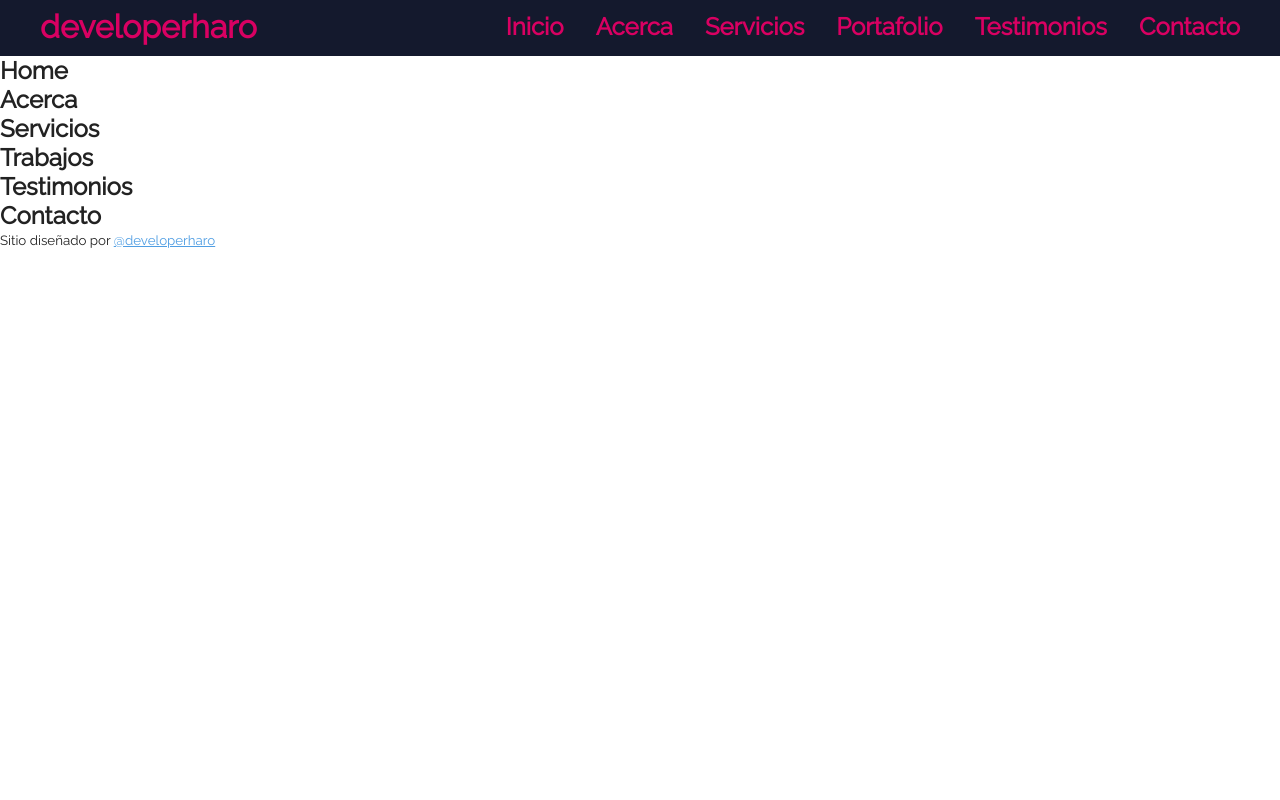
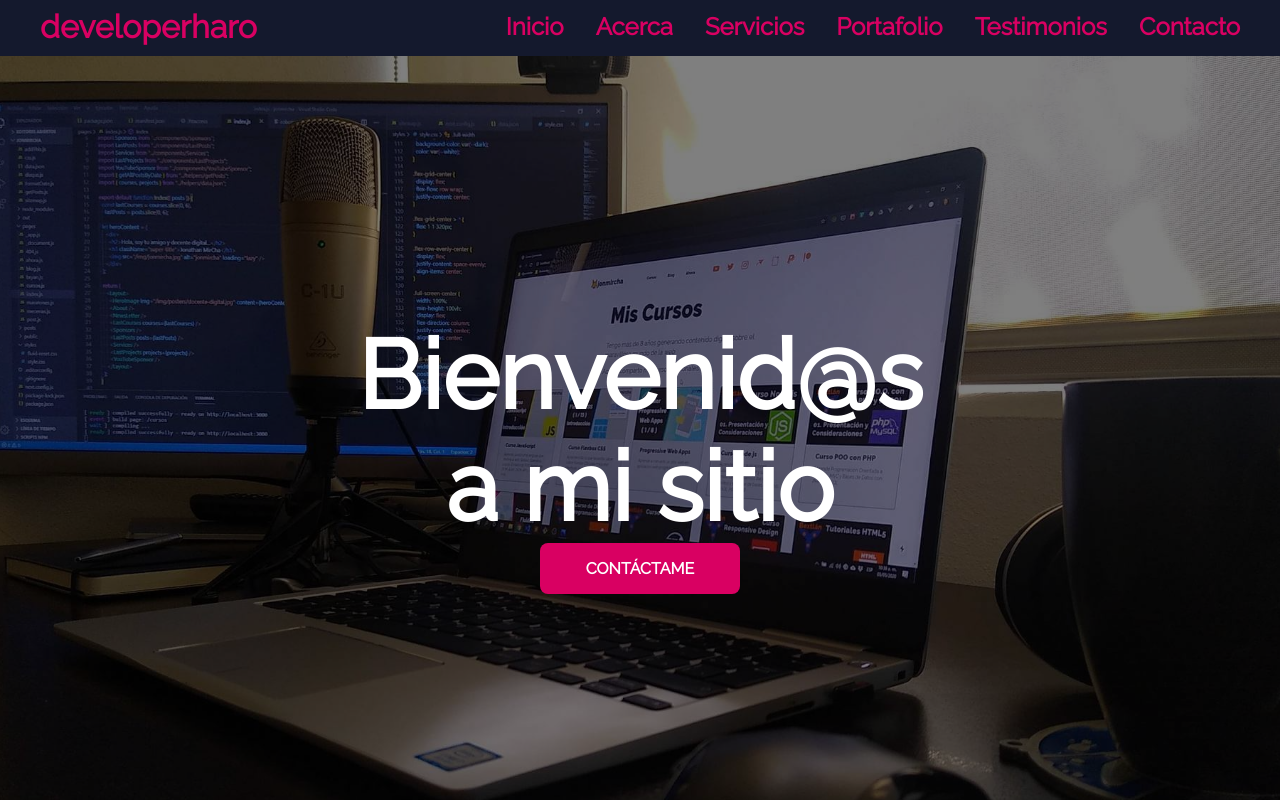
Before and after one commit to developerharo/portafolio-cv-landing, a plain HTML site: page index.html in a window 1280 px wide. Shown: the top 800 px of the page. Drawn offline with Linux system fonts and the light colour scheme.

Commit message:
Layout of home section and hero image component

```diff
--- a/index.html
+++ b/index.html
@@ -31,7 +31,16 @@
     </section>
   </header>
   <section id="inicio" class="home">
-    <h2>Home</h2>
+    <article class="hero-image" style="--hero-image: url('assets/hero-image-home.jpg'); --hero-attachment: fixed;">
+      <aside class="hero-image-opacity" style="--hero-opacity-color: var(--black-alpha-color)";>
+        <div class="hero-image-content">
+          <h2 class="hero-image-title" style="--hero-text-color: var(--white-color);">
+            Bienvenid@s <br> a mi sitio
+          </h2>
+          <a href="#contacto" class="btn">CONTÁCTAME</a>
+        </div>
+      </aside>
+    </article>
   </section>
   <section id="acerca" class="about">
     <h2>Acerca</h2>
--- a/style.css
+++ b/style.css
@@ -1,4 +1,4 @@
-/* 1:16:14 Maquetado móvil  menu */
+/* 2:04:00 Maquetado móvil  menu */
 
 /* Custom Properties */
 :root {
@@ -94,6 +94,30 @@ p{
 
 /* Components */
 
+/* HeroImage */
+.hero-image {
+  background-image: var(--hero-image);
+  background-repeat: no-repeat;
+  background-size: cover;
+  background-position: center;
+  text-align: center;
+  background-attachment: var(--hero-attachment);
+}
+
+.hero-image-title {
+  font-size: 7.5vw;
+  color: var(--hero-text-color);
+}
+
+.hero-image-opacity {
+  width: 100%;
+  min-height: 100vh;
+  display: flex;
+  justify-content: center;
+  align-items: center;
+  background-color: var(--hero-opacity-color);
+}
+
 /* Menu */
 
 .menu-btn {
@@ -173,6 +197,18 @@ box-shadow-1 {
   box-shadow: .25rem .25rem 1rem rgba(0, 0, 0, 0.25);
 }
 
+.btn {
+  border-radius: .5rem;
+  padding: 1rem;
+  display: inline-block;
+  width: 200px;
+  font-weight: bold;
+  text-align: center;
+  text-decoration: none;
+  color: var(--white-color);
+  background-color: var(--first-color);
+}
+
 .container {
   margin-left: auto;
   margin-right: auto;
```
